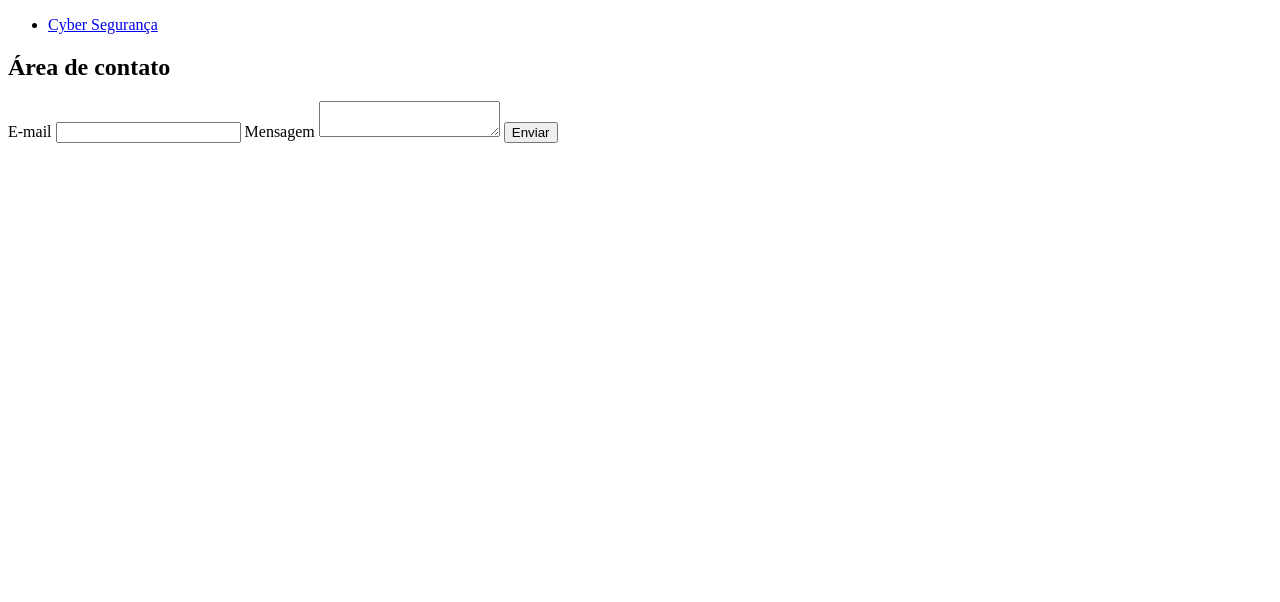
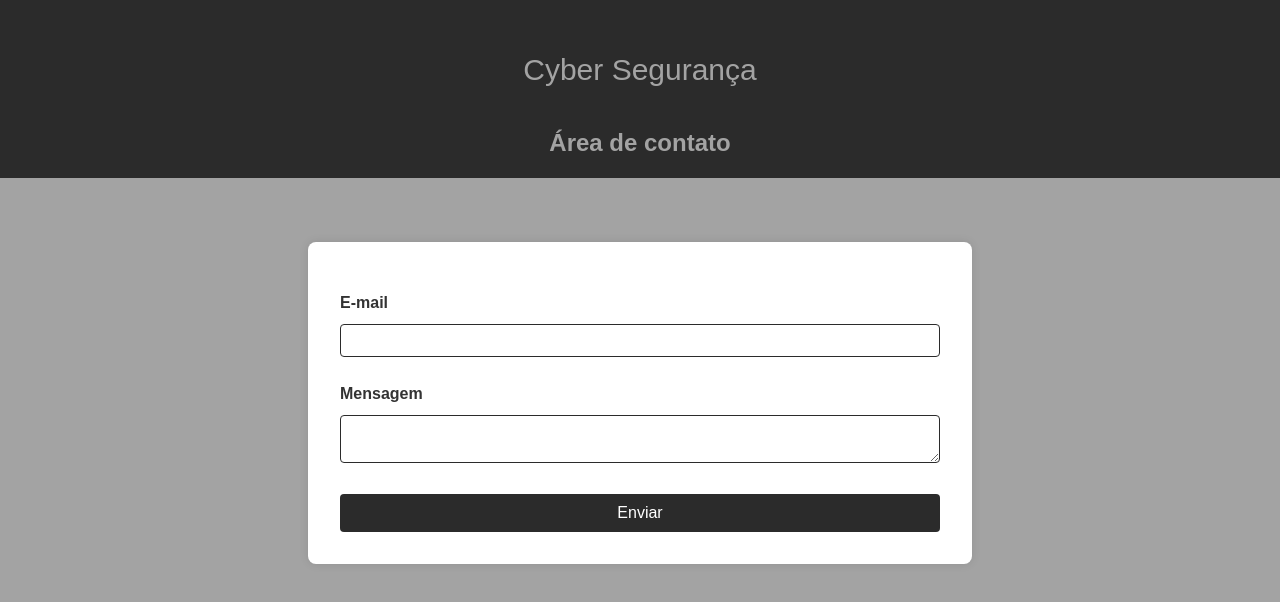
Before and after one commit to WindsorKayck/trabalho.estacio, a plain HTML site: page trabalho andrey/html/faleconosco.html in a window 1280 px wide. Drawn offline with Linux system fonts and the light colour scheme; the site is published under a folder, as on GitHub Pages, so addresses that start at the root find nothing.

```diff
--- /dev/null
+++ b/style.css
@@ -0,0 +1 @@
+*{box-sizing:border-box}body{margin:0;background:#f1f5f9;color:#172554;font:17px/1.6 system-ui,sans-serif}main{max-width:760px;margin:6vh auto;padding:32px;background:white;border-radius:20px;box-shadow:0 16px 50px #17255415}h1{line-height:1.2}a{color:#1d4ed8}label{display:block;margin:16px 0 6px}input,select,button{font:inherit;padding:12px;border:1px solid #94a3b8;border-radius:8px;max-width:100%}button{background:#1d4ed8;color:white;cursor:pointer;margin:8px 4px 8px 0}input:not([type=checkbox]){width:100%}button:disabled{opacity:.5;cursor:default}:focus-visible{outline:3px solid #f59e0b;outline-offset:3px}li{margin:14px 0}output{display:block;font-size:2rem;margin:24px 0;overflow-wrap:anywhere}.muted{color:#475569}#clock{font-size:clamp(3rem,14vw,6rem);font-variant-numeric:tabular-nums}li label{display:inline}li button{font-size:.85rem;margin-left:12px}@media(max-width:800px){main{margin:16px;padding:22px}}
--- a/trabalho andrey/html/faleconosco.html
+++ b/trabalho andrey/html/faleconosco.html
@@ -5,13 +5,13 @@
     <meta charset="UTF-8">
     <meta name="viewport" content="width=device-width, initial-scale=1.0">
     <title>CyberSegurança</title>
-    <link rel="stylesheet" href="/css/faleconosco.css">
+    <link rel="stylesheet" href="../css/faleconosco.css">
 </head>
 
 <body>
     <header class="cabecalho">
         <ul class="menu">
-            <li><a href="/html/index.html">Cyber Segurança</a></li>
+            <li><a href="index.html">Cyber Segurança</a></li>
         </ul>
         <nav>
             <h2>Área de contato</h2>
@@ -26,7 +26,7 @@
             <label for="message">Mensagem</label>
             <textarea name="message" id="message" required></textarea>
 
-            <button onclick="enviar()" >Enviar</button>
+            <button type="submit" >Enviar</button>
 
 
 
```
Also changed, not shown: index.html (added, +3 -0 lines), trabalho andrey/html/index.html (+2 -2 lines), 2 other files.
